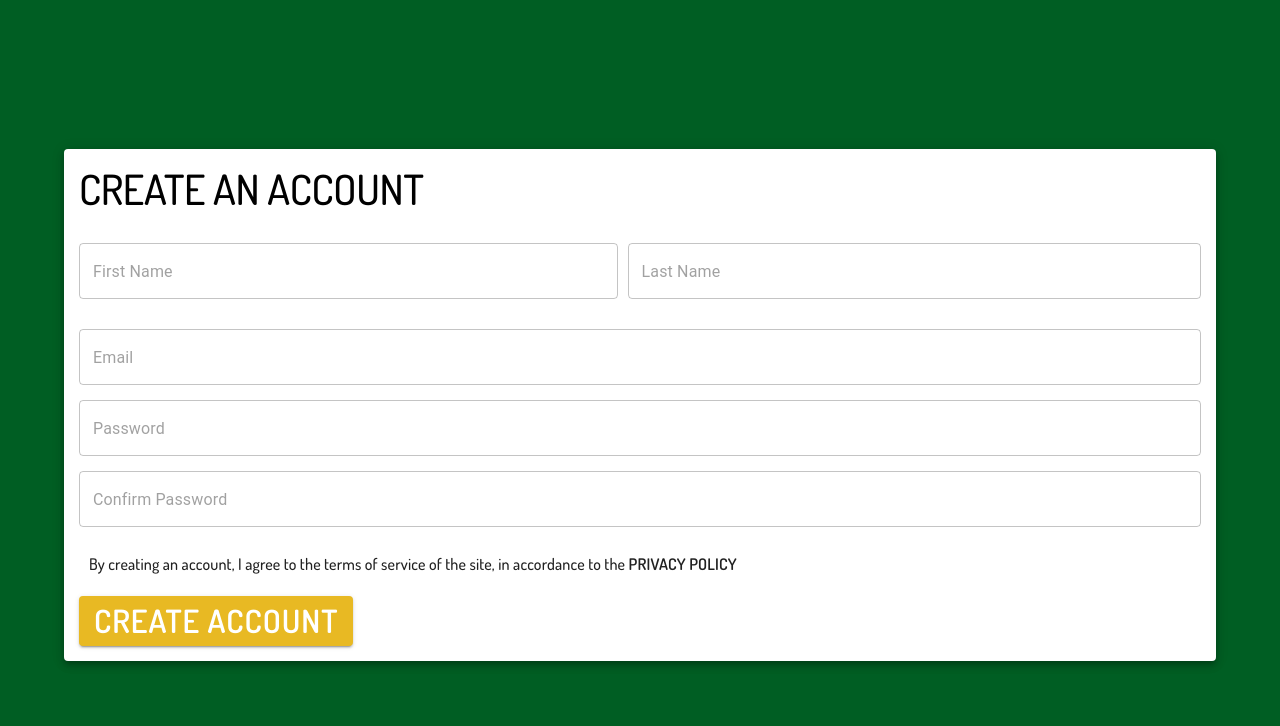
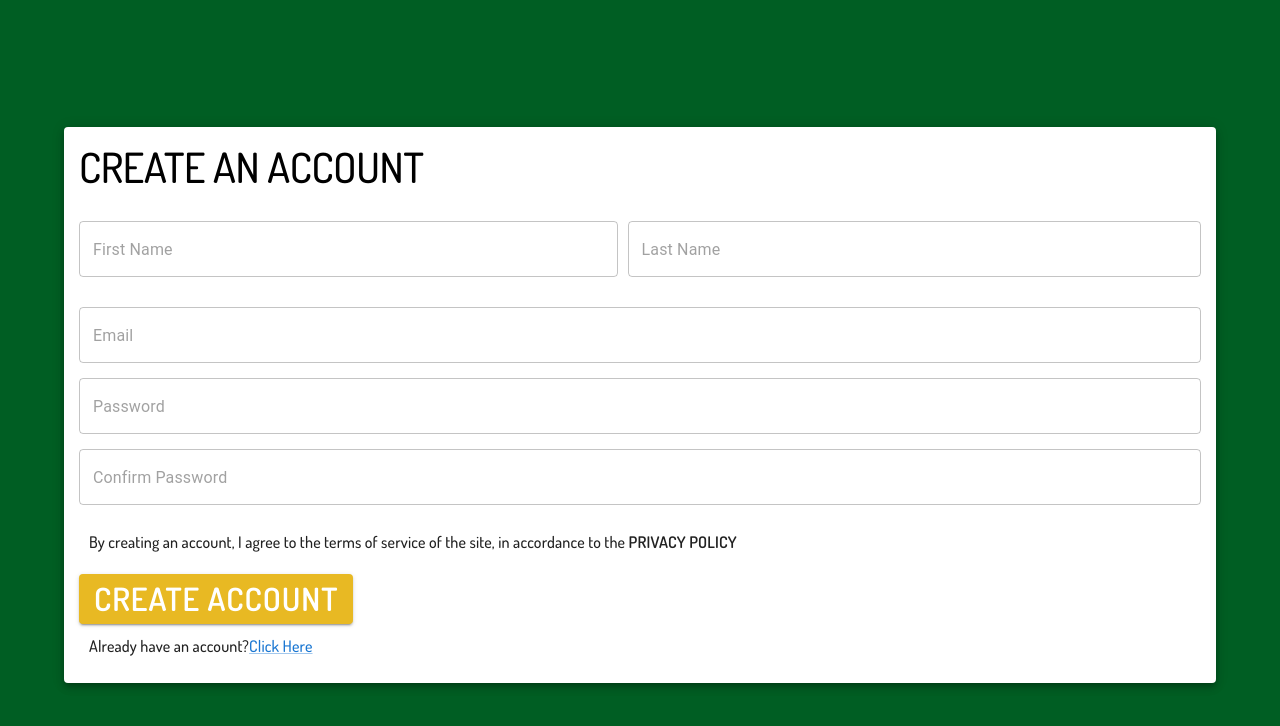
Before and after one commit to tylerpgen/golf-scores, a React (Vite) app in the folder client/: page /register in a window 1280 px wide. Shown: the top 726 px of the page. Built offline with nearby package versions, Linux system fonts and the light colour scheme.

Commit message:
added button to login page

```diff
--- a/client/src/pages/RegisterPage.jsx
+++ b/client/src/pages/RegisterPage.jsx
@@ -1,5 +1,5 @@
 import { useTheme } from "@emotion/react";
-import { Box, Button, Container, FormControl, Paper, TextField, Typography } from "@mui/material";
+import { Box, Button, Container, FormControl, Link, Paper, TextField, Typography } from "@mui/material";
 
 const RegisterPage = () => {
   // Handle Submit function for form controls
@@ -158,6 +158,13 @@ const RegisterPage = () => {
               >
                 Create Account
               </Button>
+              <Typography p="10px" sx={{ fontFamily: "Dosis", fontWeight: "500", fontSize: "1rem" }}>
+                Already have an account?
+                {/* Temporary Link to Homepage before Login page built */}
+                <Link href="/" sx={{ cursor: "pointer" }}>
+                  Click Here
+                </Link>
+              </Typography>
             </FormControl>
           </form>
         </Paper>
```
